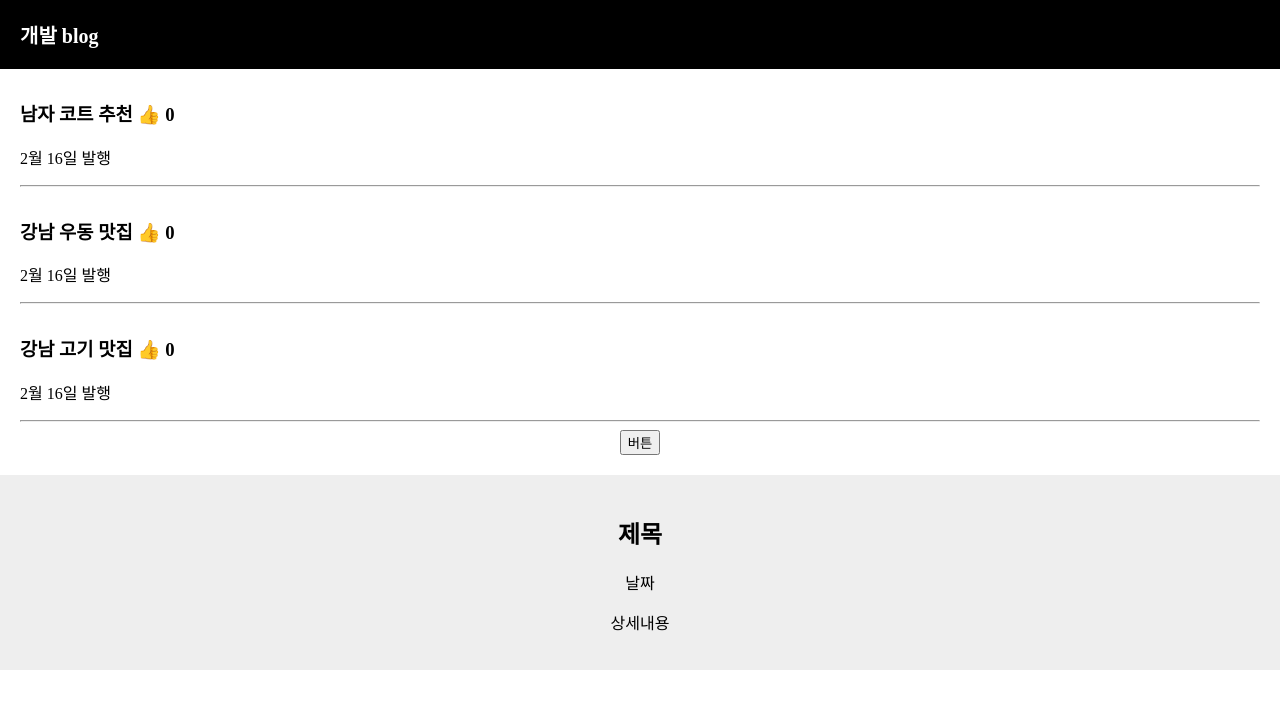
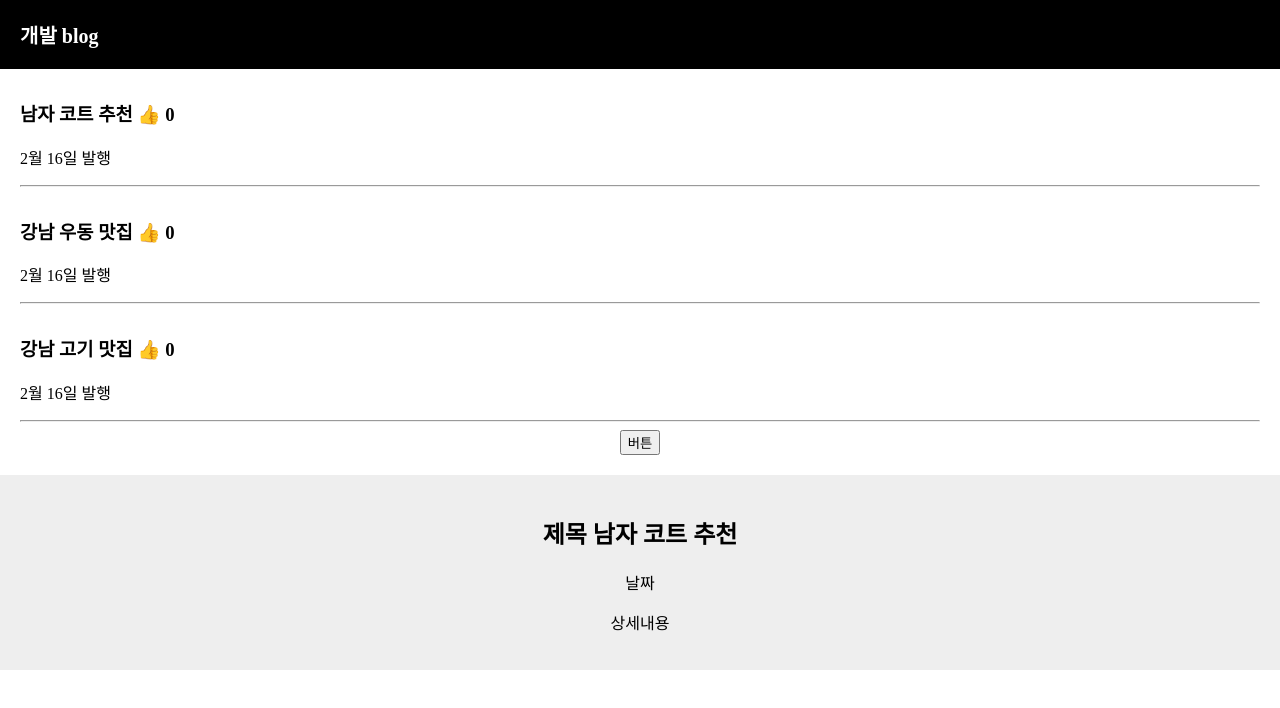
Before and after one commit to HongYeseul/CoddingApple_React, a React (Create React App) app in the folder blog/: page / in a window 1280 px wide. Both pictures are taken after a click on the button "버튼". Shown: the top 708 px of the page. Built offline with nearby package versions, Linux system fonts and the light colour scheme.

Commit message:
9- props : 자식이 부모의 state를 가져다쓰고 싶을 땐 말하고 쓰셔야합니다

```diff
--- a/blog/src/App.js
+++ b/blog/src/App.js
@@ -9,36 +9,12 @@ function App() {
 
   let [modal, modal변경] = useState(false);
 
-  var 어레이 = [2,3,4];
-  {/* map을 사용하면 각각의 값에 *2를 해서 새로운 어레이가 생성 된다. => 유사 반복문*/}
-  var 뉴어레이 = 어레이.map(function(a){
-    return a*2
-  });
-
   return (
     <div className="App">
       <div className="black-nav">
         <div>개발 blog</div>
       </div>
-      {/*
-      <div className="list">
-        <h3> {글제목[0]} <span onClick={ ()=>{ 따봉변경(따봉+1) } }>👍</span> {따봉} </h3>
-        <p>2월 17일 발행</p>
-        <hr/>
-      </div>
 
-      <div className="list">
-        <h3> {글제목[1]}</h3>
-        <p>2월 16일 발행</p>
-        <hr/>
-      </div>
-
-      <div className="list">
-        <h3 onClick={ ()=>{ modal변경(true)} }> {글제목[2]}</h3>
-        <p>2월 10일 발행</p>
-        <hr/>
-      </div>
-      */}
     {
       글제목.map(function(글, 좋아요){ //파라미터가 차례대로 넘어온다.
         return (
@@ -58,17 +34,22 @@ function App() {
       <button onClick={ ()=> { modal변경(!modal)}}>버튼</button>
       {
         modal === true
-        ? <Modal></Modal>
+        ? <Modal 글제목={글제목} ></Modal> // 자식 컴포넌트
         : null
+        // props로 자식에게 state 전해주는 법
+        // 1. <자식컴포넌트 작명={state명} />
+        // 2. 자식컴포넌트에서 props 파라미터 입력 후 사용
+        // 참고 > 꼭 중괄호 {}로 전송해야하는 것은 아님.
+        //    <Modal 글제목="강남우동맛집"></Modal>으로 일반텍스트도 전송가능
       }
     </div>
   );
 }
 
-function Modal(){
+function Modal(props){ //부모에게 전달받은 props는 전부 들어가게 됨
   return(
     <div className="modal">
-        <h2>제목</h2>
+        <h2>제목 {props.글제목[0]}</h2>
         <p>날짜</p>
         <p>상세내용</p>
       </div>
```
